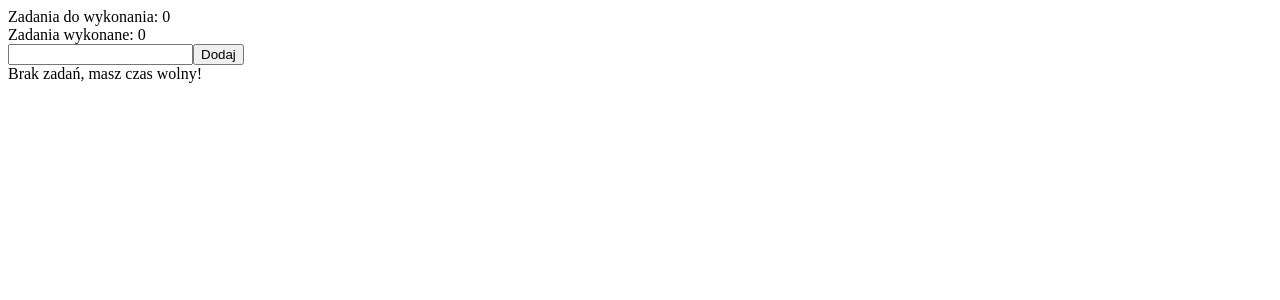
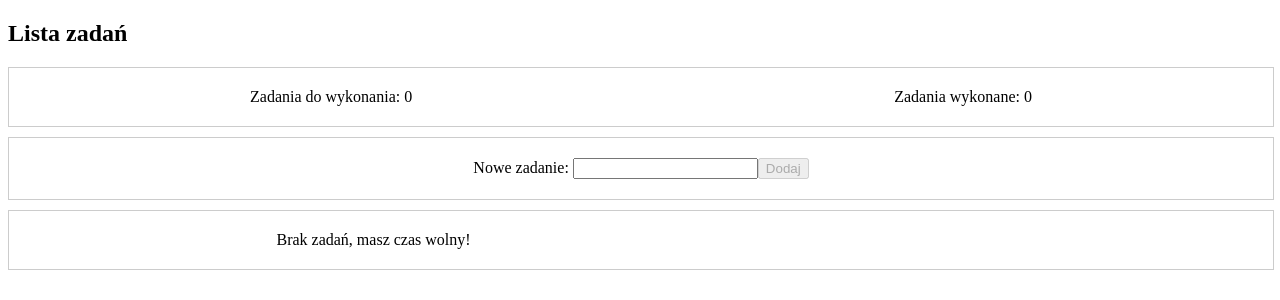
Before and after one commit to brudek/todosAngular, an Angular app: page / in a window 1280 px wide. Shown: the top 300 px of the page. Built offline with nearby package versions, Linux system fonts and the light colour scheme.

Commit message:
first app

```diff
--- a/src/app/app.component.css
+++ b/src/app/app.component.css
@@ -0,0 +1,8 @@
+.container{
+  display: flex;
+  justify-content: space-around;
+  width: 100%;
+  padding: 20px 0;
+  border: 1px solid #ccc;
+  margin: 10px 0;
+}
--- a/src/app/app.component.html
+++ b/src/app/app.component.html
@@ -1,4 +1,5 @@
 <div>
+  <h2>Lista zadań</h2>
   <div class="container">
     <div class="todo">
       Zadania do wykonania: {{tasksList.length}}
@@ -9,8 +10,9 @@
   </div>
   <div class="container">
     <div>
+      Nowe zadanie:
       <input [(ngModel)]="newTask">
-      <button (click)="add()">Dodaj</button>
+      <button [disabled]="!newTask"  (click)="add()">Dodaj</button>
     </div>
   </div>
 
```
